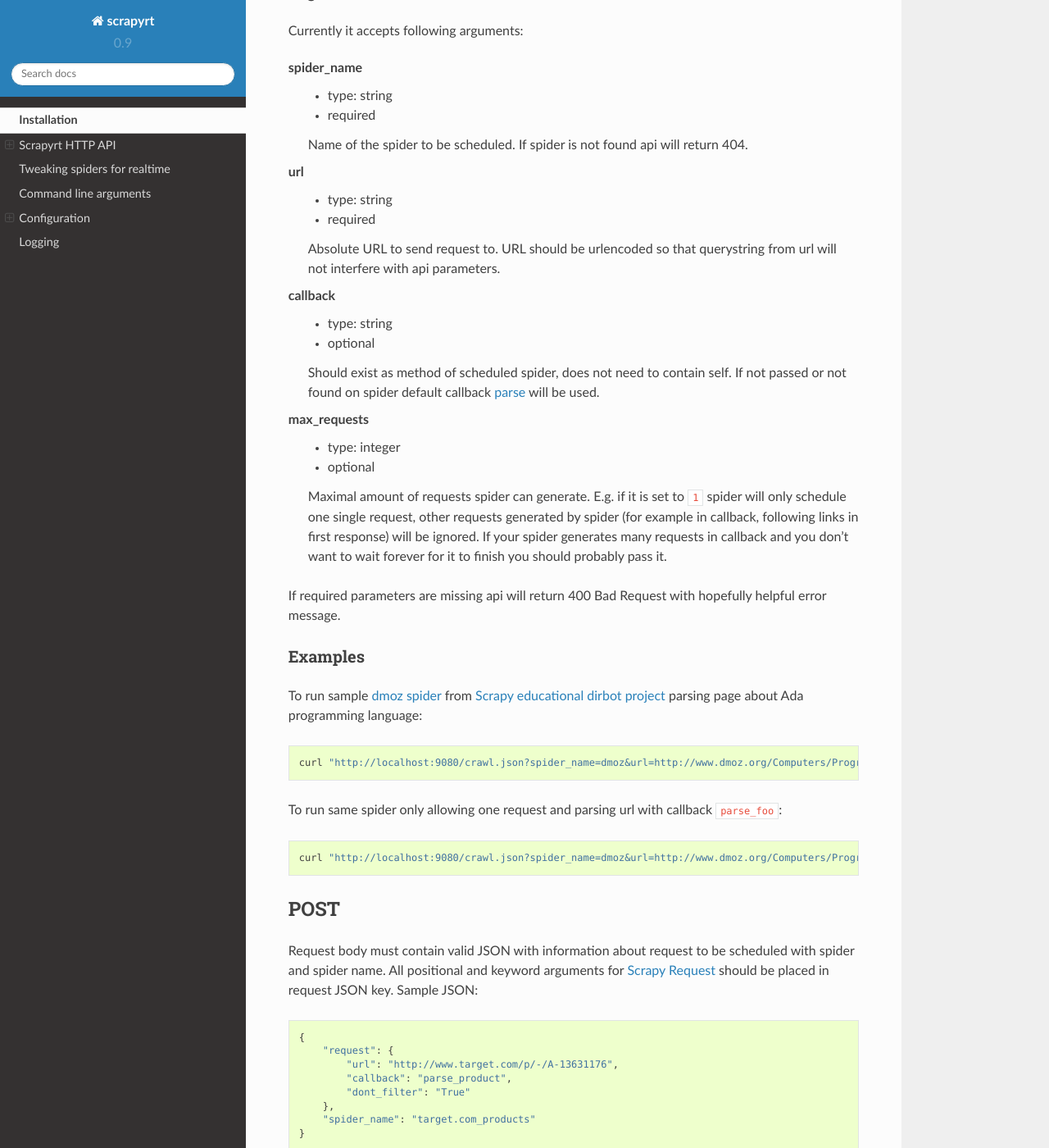
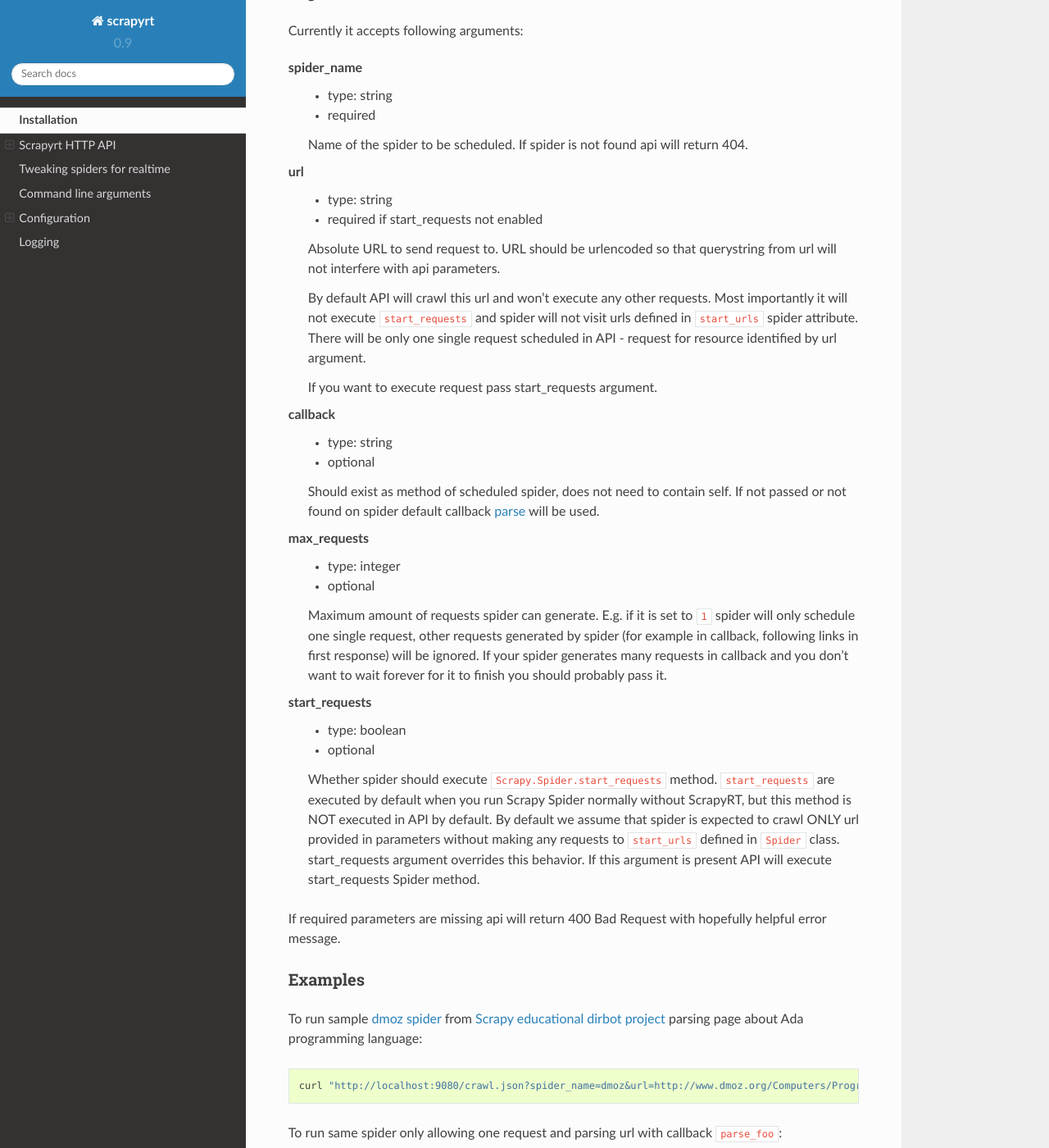
Before and after one commit to scrapinghub/scrapyrt, a Sphinx documentation site: the page built from docs/source/api.rst, in a window 1280 px wide and 1400 px high, scrolled down 1125 px. Shown: the whole window at 82% size. Built offline with Sphinx 7.4.7 and the Read the Docs theme 2.0.0, drawn with Linux system fonts in a browser that asks for light colours.

Commit message:
[docs] document start_requests parameter

```diff
--- a/docs/source/api.rst
+++ b/docs/source/api.rst
@@ -57,10 +57,18 @@ spider_name
 
 url
     - type: string
-    - required
+    - required if start_requests not enabled
 
     Absolute URL to send request to. URL should be urlencoded so that
     querystring from url will not interfere with api parameters.
+
+    By default API will crawl this url and won't execute any other requests.
+    Most importantly it will not execute ``start_requests`` and spider will
+    not visit urls defined in ``start_urls`` spider attribute. There will be
+    only one single request scheduled in API - request for resource identified
+    by url argument.
+
+    If you want to execute request pass start_requests argument.
 
 callback
     - type: string
@@ -73,12 +81,25 @@ max_requests
     - type: integer
     - optional
 
-    Maximal amount of requests spider can generate. E.g. if it is set to ``1``
+    Maximum amount of requests spider can generate. E.g. if it is set to ``1``
     spider will only schedule one single request, other requests generated
     by spider (for example in callback, following links in first response)
     will be ignored. If your spider generates many requests in callback
     and you don't want to wait forever for it to finish
     you should probably pass it.
+
+start_requests
+    - type: boolean
+    - optional
+
+    Whether spider should execute ``Scrapy.Spider.start_requests`` method.
+    ``start_requests`` are executed by default when you run Scrapy Spider
+    normally without ScrapyRT, but this method is NOT executed in API by
+    default. By default we assume that spider is expected to crawl ONLY url
+    provided in parameters without making any requests to ``start_urls``
+    defined in ``Spider`` class. start_requests argument overrides this
+    behavior. If this argument is present API will execute start_requests
+    Spider method.
 
 If required parameters are missing api will return 400 Bad Request
 with hopefully helpful error message.
```
